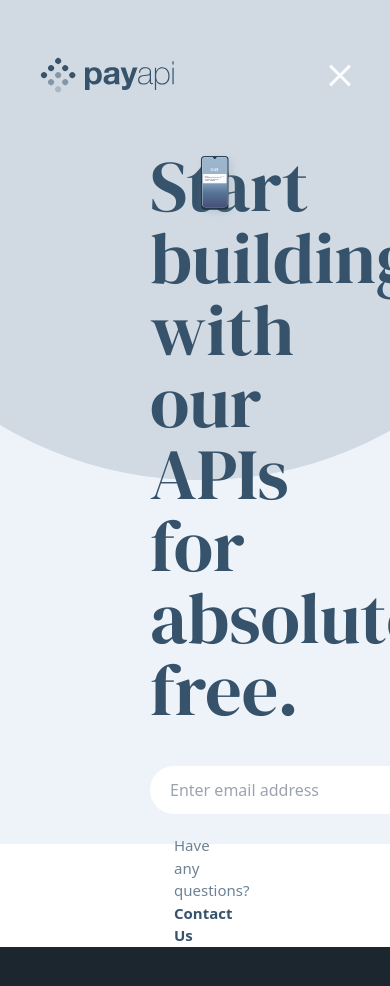
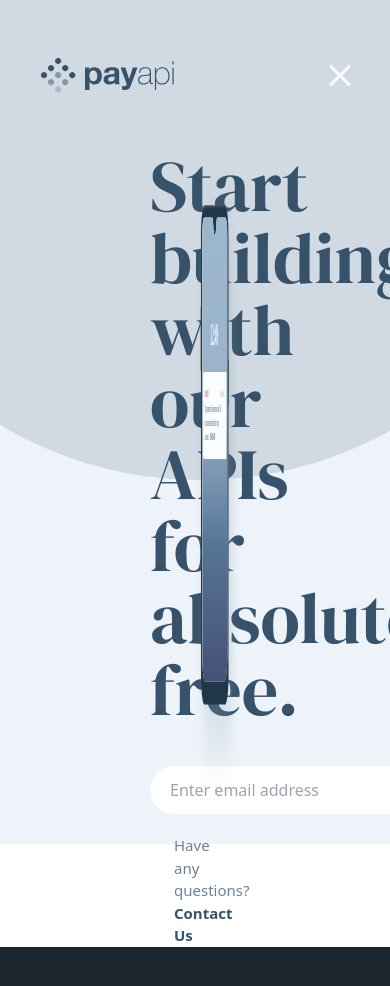
Before and after one commit to alvaro-frontend-mentor-projects/payapi-multi-page-website, a React (Create React App) app: page /#/ in a window 390 px wide. Shown: the top 986 px of the page. Built offline with nearby package versions, Linux system fonts and the light colour scheme.

Commit message:
hero left column, fixed phone image size and position

```diff
--- a/src/pages/home.jsx
+++ b/src/pages/home.jsx
@@ -30,21 +30,15 @@ const Home = () => {
             <div className='text-[15px] text-fmLightSanJuanBlue ml-6 mt-[-20px]'>
               <p>Have any questions? <span className='font-bold text-fmSanJuanBlue'>Contact Us</span></p>
             </div>
+          </div>
+
+          {/* Right Column */}
+          <div className='flex flex-row justify-end w-[50%]  '>
+            {/* Cellphone Image */}
+
+              <img className='h-[660px] w-[419px]' src={phone} alt="Cellphone Image" />
 
 
-
-
-
-
-
-          </div>
-
-
-
-          {/* Right Column */}
-          <div>
-            {/* Cellphone Image */}
-            <img src={phone} alt="" />
           </div>
         </div>
 
```
